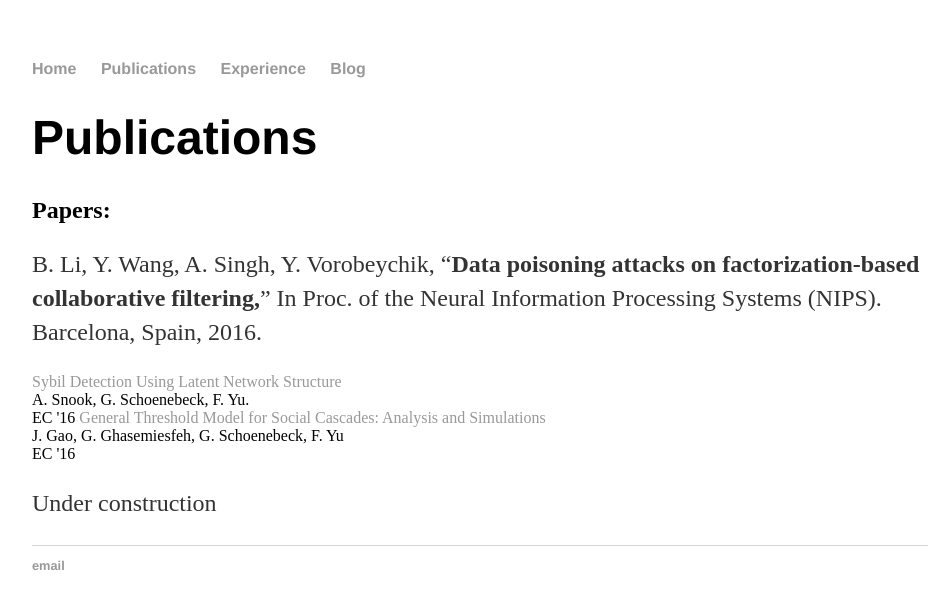
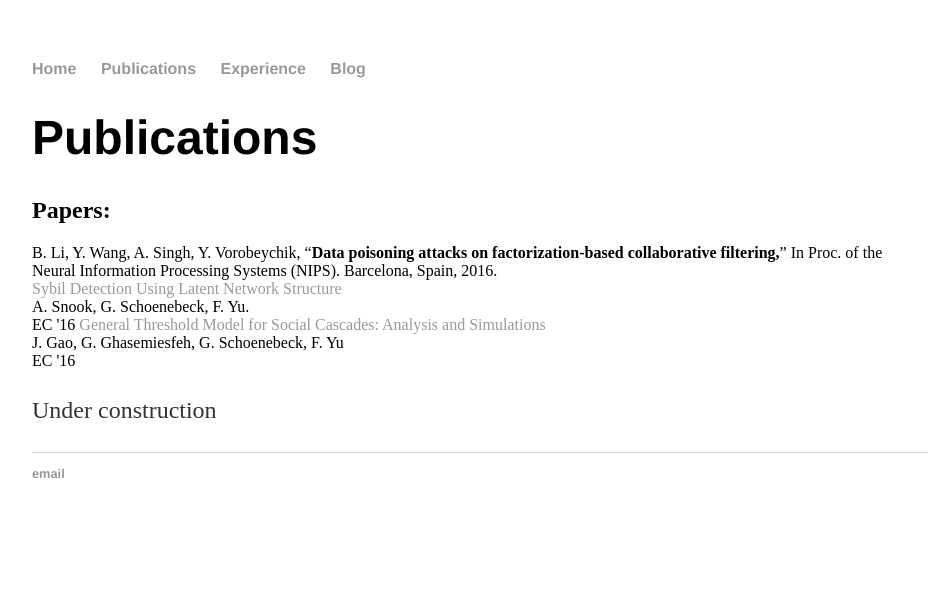
Before and after one commit to ericswatch/ericswatch.github.io, a Jekyll site: the page built from publications/index.html, in a window 1280 px wide. Shown: the top 609 px of the page, without its empty margins (160-1110 px from the left). Built offline with Jekyll 4.4.1, drawn with Linux system fonts in a browser that asks for light colours.

```diff
--- a/publications/index.html
+++ b/publications/index.html
@@ -6,7 +6,7 @@ title: Publications
 	<h1>Publications</h1>
 	<h2>Papers:</h2>
 
-	<p>B. Li, Y. Wang, A. Singh, Y. Vorobeychik, “<strong>Data poisoning attacks on factorization-based collaborative filtering,</strong>” In Proc. of the Neural Information Processing Systems (NIPS). Barcelona, Spain, 2016.<br></p>
+	B. Li, Y. Wang, A. Singh, Y. Vorobeychik, “<strong>Data poisoning attacks on factorization-based collaborative filtering,</strong>” In Proc. of the Neural Information Processing Systems (NIPS). Barcelona, Spain, 2016.<br>
 
 	<a href="papers/ComplexSybil.html">Sybil Detection Using Latent Network Structure</a>
 	<br> A. Snook, G. Schoenebeck, F. Yu.<br>
```
